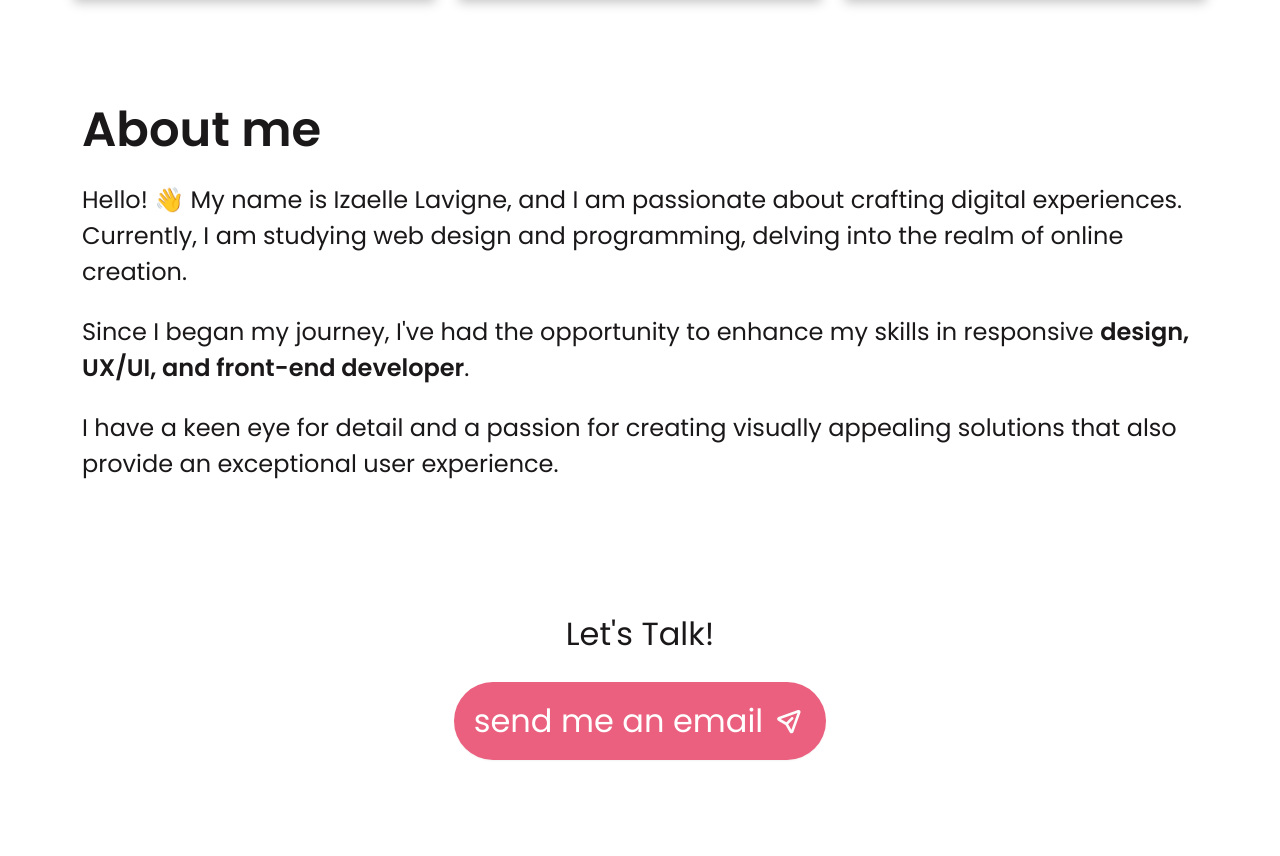
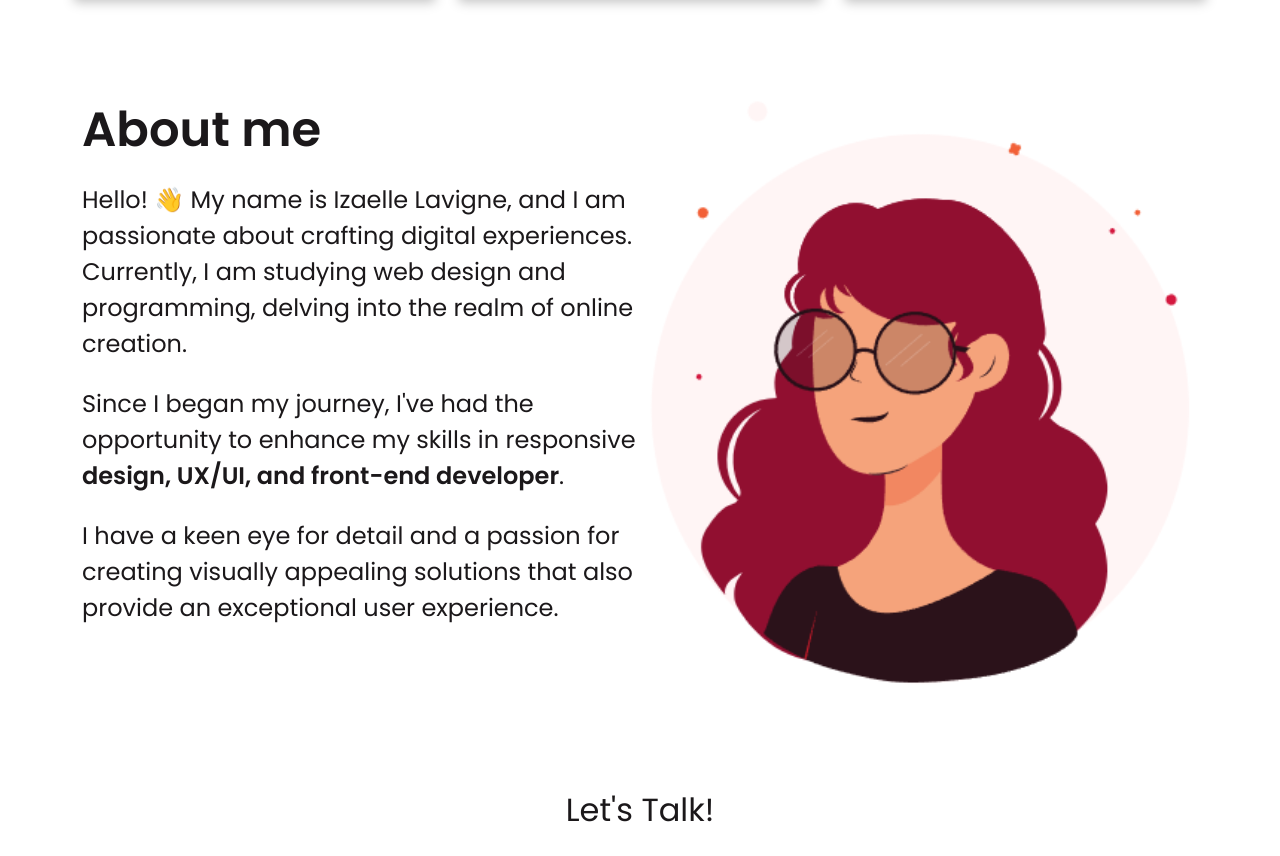
Before and after one commit to LeoCesar0/elle-portifolio, a React (Vite) app: page / in a window 1280 px wide. Shown: the part 2717-3573 px from the top of the page. Built offline with nearby package versions, Linux system fonts and the light colour scheme.

Commit message:
feat: make about section responsive

```diff
--- a/src/components/AboutSection.jsx
+++ b/src/components/AboutSection.jsx
@@ -24,14 +24,12 @@ export const AboutSection = () => {
     pt: "Tenho um olhar atento aos detalhes e uma paixão por criar soluções visualmente atraentes que também proporcionem uma experiência de usuário excepcional.",
   });
 
-  // const buttonText = useT({
-  //   en: "Let's talk",
-  //   pt: "Entre em contato",
-  // });
-
   return (
-    <section className="px-[12px]" id="about">
-      <h1 className="font-semibold text-[48px] leading-[72px] mb-4">{title}</h1>
+    <section className="px-[12px] md:grid md:grid-cols-2" id="about">
+      <div>
+        <h1 className="font-semibold text-[48px] leading-[72px] mb-4">
+          {title}
+        </h1>
         <div className="mb-8 grid grid-cols-1 gap-6 text-[24px] leading-[36px]">
           <p>{text1}</p>
           <p>
@@ -39,7 +37,12 @@ export const AboutSection = () => {
           </p>
           <p>{text2_2}</p>
         </div>
-      {/* <Button></Button> */}
+      </div>
+      <img
+        className="w-full h-full object-cover object-top "
+        src="images/avatar.png"
+        alt="Elle Avatar"
+      />
     </section>
   );
 };
```
Also changed, not shown: public/images/avatar.png (added). Lines whose indentation alone changed are shown as unchanged.
